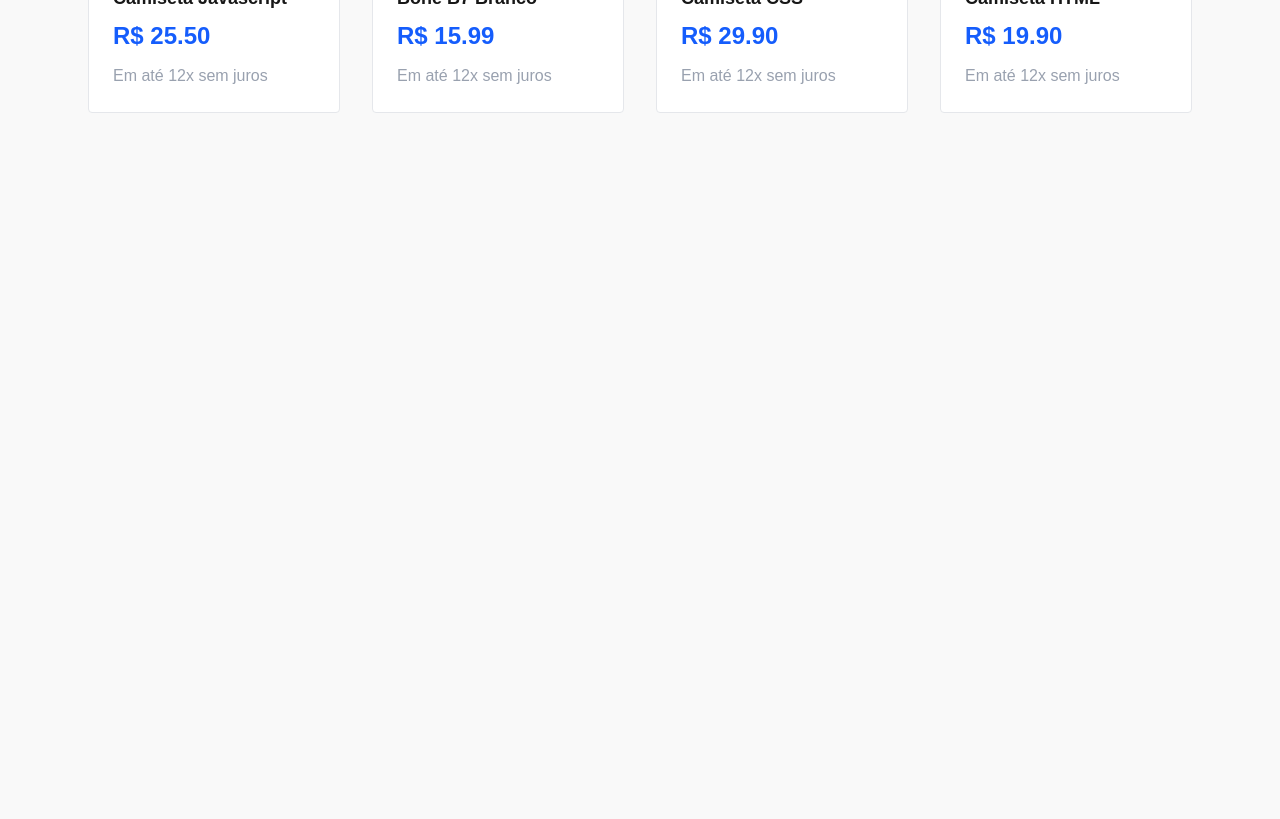
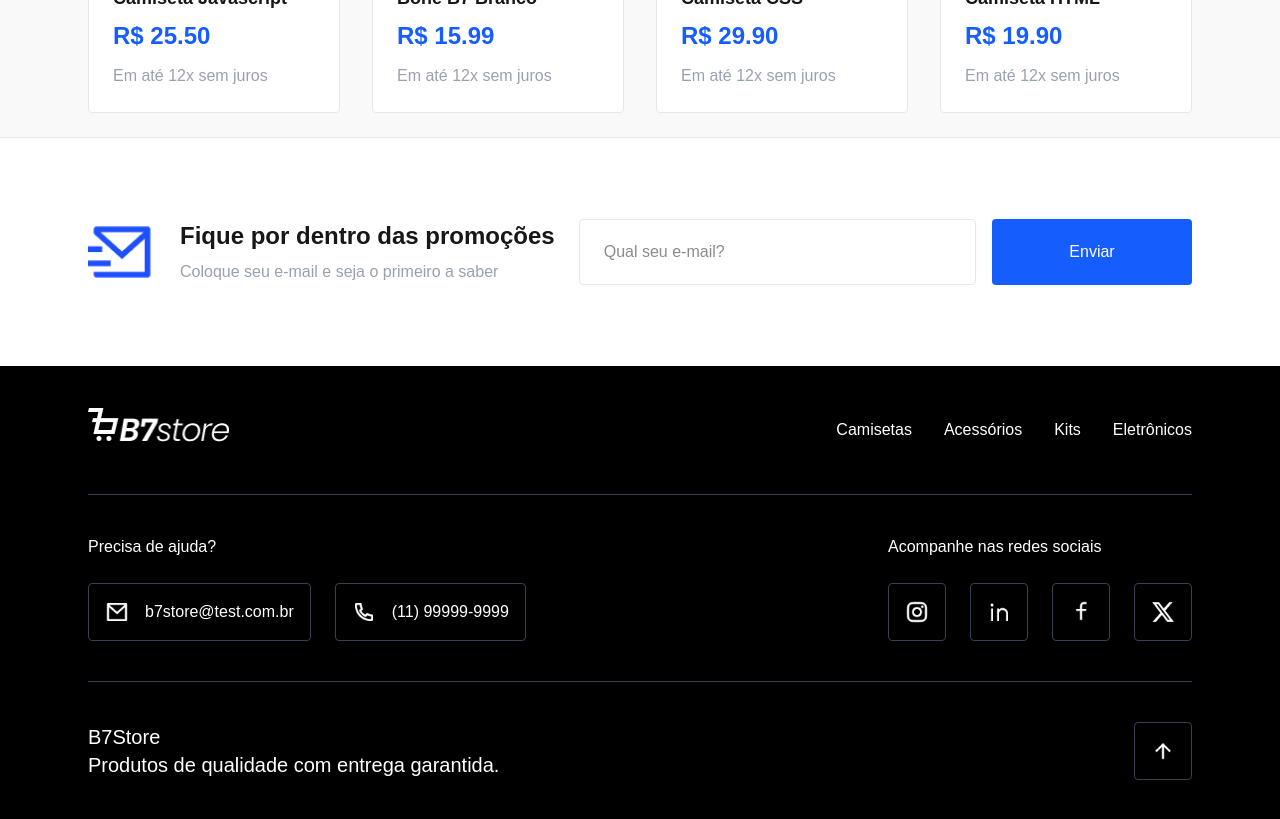
Before and after one commit to LucasAlvaresA/b7store, a Next.js app: page / in a window 1280 px wide. Shown: the part 1740-2559 px from the top of the page. Before the commit the page ends 1877 px from the top, so only its background shows below. Built offline with nearby package versions, Linux system fonts and the light colour scheme.

Commit message:
feat: create footer component

```diff
--- a/src/app/(website)/layout.tsx
+++ b/src/app/(website)/layout.tsx
@@ -1,3 +1,4 @@
+import { Footer } from "@/components/layout/footer/footer";
 import { Header } from "@/components/layout/header/header";
 
 export default function WebsiteLayout({
@@ -9,6 +10,7 @@ export default function WebsiteLayout({
         <div>
             <Header />
             <main className="w-full max-w-6xl mx-auto p-6">{children}</main>
+            <Footer />
         </div>
     );
 }
--- a/src/app/globals.css
+++ b/src/app/globals.css
@@ -13,6 +13,11 @@
   --font-mono: var(--font-geist-mono);
 }
 
+html {
+  scroll-behavior: smooth;
+}
+
+
 body {
   background: var(--background);
   color: var(--foreground);
--- /dev/null
+++ b/src/components/layout/footer/footer.tsx
@@ -0,0 +1,134 @@
+"use client";
+
+import Image from "next/image";
+import Link from "next/link";
+import { FooterButton } from "./footerButton";
+import { MenuItem } from "@/types/menuItem";
+
+export const Footer = () => {
+    const menu: MenuItem[] = [
+        { label: "Camisetas", href: "/categories/camisetas" },
+        { label: "Acessórios", href: "/categories/acessorios" },
+        { label: "Kits", href: "/categories/kits" },
+        { label: "Eletrônicos", href: "/categories/eletronicos" },
+    ];
+
+    return (
+        <footer>
+            <div className="bg-white border-t border-gray-200 px-6 py-14">
+                <div className="w-full max-w-6xl mx-auto p-6 flex flex-col md:flex-row items-center gap-6">
+                    <Image
+                        src={"/assets/ui/mail-send-line.png"}
+                        alt=""
+                        width={68}
+                        height={68}
+                    />
+                    <div className="text-center md:text-left">
+                        <h3 className="font-bold text-2xl mb-6 md:mb-2">
+                            Fique por dentro das promoções
+                        </h3>
+                        <p className="text-gray-400">
+                            Coloque seu e-mail e seja o primeiro a saber
+                        </p>
+                    </div>
+                    <form
+                        method="POST"
+                        className="w-full flex-1 flex flex-col gap-4 md:flex-row"
+                    >
+                        <input
+                            type="text"
+                            className="flex-1 border border-gray-200 rounded-sm px-6 py-5 outline-0"
+                            placeholder="Qual seu e-mail?"
+                        />
+                        <input
+                            type="submit"
+                            value="Enviar"
+                            className="w-full md:w-50 px-6 py-5 bg-blue-600 text-white border-0 rounded-sm"
+                        />
+                    </form>
+                </div>
+            </div>
+            <div className="bg-black text-white">
+                <div className="w-full max-w-6xl mx-auto px-6">
+                    <div className="flex flex-col md:flex-row justify-between items-center gap-6 py-16 md:py-10 border-b border-gray-700">
+                        <Link href="/">
+                            <Image
+                                src={"/assets/ui/logo-white.png"}
+                                alt="B7Store"
+                                width={143}
+                                height={48}
+                            />
+                        </Link>
+                        <ul className="flex flex-col md:flex-row gap-8 items-center">
+                            {menu.map((item, index) => (
+                                <li key={index}>
+                                    <Link href={item.href}>{item.label}</Link>
+                                </li>
+                            ))}
+                        </ul>
+                    </div>
+                    <div className="flex flex-col md:flex-row gap-6 py-16 md:py-10 border-b border-gray-700">
+                        <div className="flex-1">
+                            <h4 className="mb-6 text-center md:text-left">
+                                Precisa de ajuda?
+                            </h4>
+                            <div className="flex flex-col md:flex-row gap-6">
+                                <FooterButton
+                                    href="mailto:b7store@test.com.br"
+                                    icon="/assets/ui/mail-line.png"
+                                    label="b7store@test.com.br"
+                                />
+                                <FooterButton
+                                    href=""
+                                    icon="/assets/ui/phone-line.png"
+                                    label="(11) 99999-9999"
+                                />
+                            </div>
+                        </div>
+                        <div className="">
+                            <h4 className="mb-6 text-center md:text-left">
+                                Acompanhe nas redes sociais
+                            </h4>
+                            <div className="flex flex-row justify-between gap-6">
+                                <FooterButton
+                                    href=""
+                                    icon="/assets/ui/instagram-line.png"
+                                />
+                                <FooterButton
+                                    href=""
+                                    icon="/assets/ui/linkedin-line.png"
+                                />
+                                <FooterButton
+                                    href=""
+                                    icon="/assets/ui/facebook-line.png"
+                                />
+                                <FooterButton
+                                    href=""
+                                    icon="/assets/ui/twitter-x-fill.png"
+                                />
+                            </div>
+                        </div>
+                    </div>
+                    <div className="flex flex-col md:flex-row gap-14 justify-between items-center py-16 md:py-10">
+                        <div className="text-xl text-center md:text-left">
+                            B7Store
+                            <br />
+                            Produtos de qualidade com entrega garantida.
+                        </div>
+                        <div className="flex justify-center">
+                            <FooterButton
+                                icon="/assets/ui/arrow-up-line.png"
+                                onClick={() =>
+                                    window.scrollTo({
+                                        top: 0,
+                                        behavior: "smooth",
+                                    })
+                                }
+                            />
+                        </div>
+                    </div>
+                </div>
+            </div>
+        </footer>
+    );
+};
--- /dev/null
+++ b/src/components/layout/footer/footerButton.tsx
@@ -0,0 +1,23 @@
+import Image from "next/image";
+import Link from "next/link";
+
+type Props = {
+    href?: string;
+    icon: string;
+    label?: string;
+    onClick?: () => void;
+};
+
+export const FooterButton = ({ href, icon, label, onClick }: Props) => {
+    const content = (
+        <div
+            className="flex items-center gap-4 border border-gray-700 rounded-sm p-4 hover:bg-gray-900 cursor-pointer"
+            onClick={onClick}
+        >
+            <Image src={icon} alt="" width={24} height={24} />
+            {label && <div className="flex-1">{label}</div>}
+        </div>
+    );
+
+    return href ? <Link href={href}>{content}</Link> : content;
+};
--- a/src/components/layout/header/header.tsx
+++ b/src/components/layout/header/header.tsx
@@ -5,11 +5,8 @@ import { HeaderIcon } from "./headerIcon";
 import Link from "next/link";
 import { useState } from "react";
 import { HeaderSearch } from "./headerSearch";
+import { MenuItem } from "@/types/menuItem";
 
-type MenuItem = {
-    label: string;
-    href: string;
-};
 export function Header() {
     const menu: MenuItem[] = [
         { label: "Camisetas", href: "/categories/camisetas" },
--- /dev/null
+++ b/src/types/menuItem.ts
@@ -0,0 +1,4 @@
+export type MenuItem = {
+    label: string;
+    href: string;
+};
```
